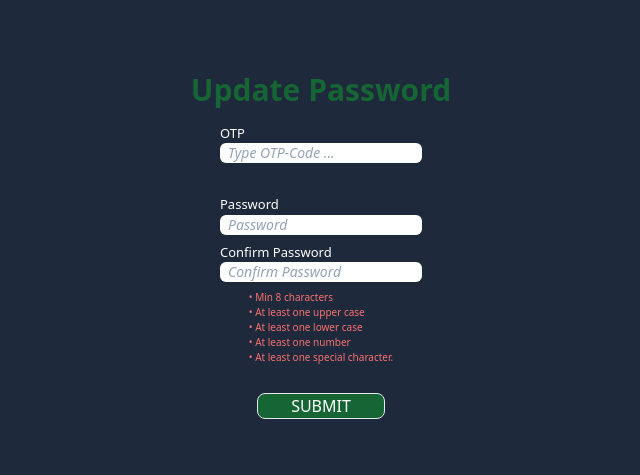
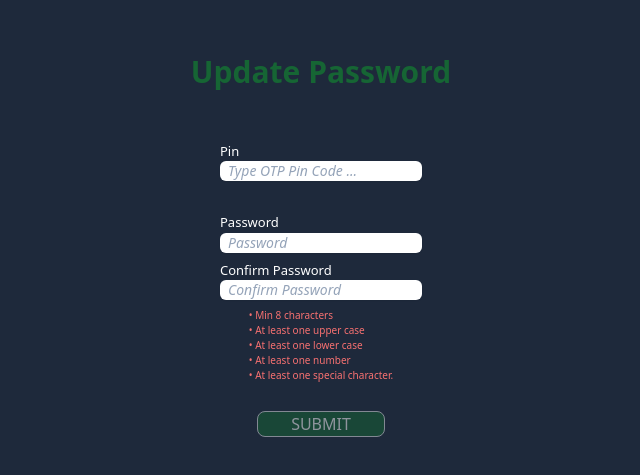
Before and after one commit to osefatul/ticket-tracker-system-CRM, a React (Create React App) app in the folder frontend/: page /update-password in a window 1280 px wide. Shown: the part 157-632 px from the top of the page, without its empty margins (319-959 px from the left). Built offline with nearby package versions, Linux system fonts and the light colour scheme.

Commit message:
PIN reset and updated have been tested and added successfully

```diff
--- a/frontend/src/features/passwordResetSlice/passwordResetAction.js
+++ b/frontend/src/features/passwordResetSlice/passwordResetAction.js
@@ -14,17 +14,13 @@ export const sendPasswordResetOtp = (email) => async dispatch => {
 	try {
 
 		dispatch(otpReqPending());
-		const data = await requestPasswordOTP(email);
+		const { status, message } = await requestPasswordOTP(email);
 
-        console.log(data);
+		if (status === "success") {
+			return dispatch(otpReqSuccess({ message, email }));
+		}
 
-        dispatch(otpReqSuccess(data));
-
-		// if (status === "success") {
-		// 	return dispatch(otpReqSuccess({ message, email }));
-		// }
-
-		// dispatch(otpReqFail(message));
+		dispatch(otpReqFail(message));
 
 	} catch (error) {
 		dispatch(otpReqFail(error.message));
--- a/frontend/src/features/passwordResetSlice/passwordResetSlice.js
+++ b/frontend/src/features/passwordResetSlice/passwordResetSlice.js
@@ -13,6 +13,7 @@ const initialState = {
 const passwordReset = createSlice({
 	name: "passwordReset",
 	initialState,
+
 	reducers: {
 		otpReqPending: state => {
 			state.isLoading = true;
--- a/frontend/src/pages/Auth.jsx
+++ b/frontend/src/pages/Auth.jsx
@@ -166,8 +166,7 @@ function Auth() {
       //REQUEST FOR RESETTING PASSWORD
       if(resetPassword){
 
-        const passwordRequest = dispatch(sendPasswordResetOtp(email));
-        console.log(passwordRequest)
+        dispatch(sendPasswordResetOtp(email));
         setMessageAddedAlert(true)//To turn on message alert
         navigate("/update-password")
       }
--- a/frontend/src/pages/ResetPassword.jsx
+++ b/frontend/src/pages/ResetPassword.jsx
@@ -1,7 +1,18 @@
 import React from 'react'
+import { useEffect } from 'react';
 import { useState } from 'react';
+import { useDispatch, useSelector } from 'react-redux';
+import { useNavigate } from 'react-router-dom';
+import { updatePassword } from '../features/passwordResetSlice/passwordResetAction';
+import Spinner from '../utils/spinner';
 
-function ResetPassword() {
+
+
+const initialState = {
+    pin: "",
+    password: "",
+    confirmPassword: "",
+    };
 
 const passwordVerificationError = {
     isLengthy: false,
@@ -11,10 +22,79 @@ function ResetPassword() {
     hasSpecialChar: false,
     confirmPassword: false,
 }
+
+
+
+function ResetPassword() {
+
+    const dispatch = useDispatch();
+    const navigate = useNavigate();
+
+    const {isLoading, status, message, email} = useSelector(state => state.resetPassword)
+
+
+    const[MessageAddedAlert, setMessageAddedAlert] = useState(false)
+    const [form, setForm] = useState(initialState);
     const [passwordError, setPasswordError] = useState(passwordVerificationError);
 
 
+    //Make the message disappear
+    useEffect(()=>{
+    setTimeout(()=>{
+        setMessageAddedAlert(false);
+    },5000)
+    },[MessageAddedAlert])
 
+
+
+    //WHEN FORM INPUTS UPDATE
+    const handleChange = (e) => {
+        const {name, value} = e.target
+        setForm({ ...form, [name]: value },);
+
+
+        //Password verificationError
+        if(name === "password"){
+            const isLengthy = value.length > 8;
+            const hasUpper = /[A-Z]/.test(value);
+            const hasLower = /[a-z]/.test(value);
+            const hasNumber = /[0-9]/.test(value);
+            const hasSpecialChar = /[!,@,#,$,%,&]/.test(value);
+
+            setPasswordError({
+            ...passwordError,
+            isLengthy,
+            hasUpper,
+            hasLower,
+            hasNumber,
+            hasSpecialChar,
+            });
+        }
+
+        if (name === "confirmPassword") {
+            setPasswordError({
+            ...passwordError,
+            confirmPassword: form.password === value,//if yes make it true or false.
+            });
+        }
+
+    };
+
+    const handleSubmit = (e) =>{
+        e.preventDefault()
+        const {pin, password} = form
+
+        try {
+        dispatch (updatePassword({pin, newPassword:password, email}))
+        setMessageAddedAlert(true)//To turn on message alert
+        setForm(initialState)
+
+        status === 'success' && navigate('/')
+
+        }catch (error){
+            console.log(error.message)
+        }
+    }
 
     return (
         <div className=" h-screen flex flex-col items-center justify-center bg-slate-800 space-x-2">
@@ -22,28 +102,48 @@ function ResetPassword() {
 
         <div className="space-y-3">
 
-            <p className='text-green-800 font-bold text-[25px] sm:text-[30px] '>
+            <p className='text-green-800 font-bold text-[25px] sm:text-[30px] mb-12'>
                 Update Password
             </p>
 
+            {/* Post Form Submission  */}
+            {MessageAddedAlert && <div className=" bg-green-800 w-[80%] text-white text-small rounded flex items-center justify-center m-3">{message}</div>}
 
-            <form className='flex flex-col items-center justify-center space-y-2 '>
+
+            <form onSubmit={handleSubmit} className='flex flex-col items-center justify-center space-y-2 '>
 
                 <div className="text-[13px] mb-6">
-                <label htmlFor="otp"
+                <label htmlFor="pin"
                 >
-                OTP
+                Pin
                 </label>
                 <input
                     className="placeholder:italic placeholder:text-slate-400 placeholder:pl-2
                     block text-slate-700 bg-white rounded-md shadow-sm sm:text-sm
                     focus:outline-none focus:border-sky-500 focus:ring-sky-500 focus:ring-1"
-                    name="otp"
-                    type="number"
-                    placeholder="Type OTP-Code ..."
+                    name="pin"
+                    type="text"
+                    placeholder="Type OTP Pin Code ..."
+                    value={form.pin}
+                    onChange={handleChange}
                     required
                     />
                 </div>
+{/*
+                <div className="text-[13px]">
+                    <label htmlFor="password">Email</label>
+                    <input
+                        className=" placeholder:italic placeholder:text-slate-400 placeholder:pl-2
+                        block text-slate-700 bg-white rounded-md shadow-sm sm:text-sm
+                        focus:outline-none focus:border-sky-500 focus:ring-sky-500 focus:ring-1 "
+                        name="email"
+                        type="email"
+                        placeholder="Email"
+                        required
+                        value={form.email}
+                        onChange={handleChange}
+                    />
+                </div> */}
 
 
 
@@ -57,6 +157,8 @@ function ResetPassword() {
                         type="password"
                         placeholder="Password"
                         required
+                        value={form.password}
+                        onChange={handleChange}
                     />
                 </div>
 
@@ -72,6 +174,8 @@ function ResetPassword() {
                     type="password"
                     placeholder="Confirm Password"
                     required
+                    value={form.confirmPassword}
+                    onChange={handleChange}
                     />
                 </div>
 
@@ -120,10 +224,12 @@ function ResetPassword() {
 
                 <div >
                     <button
-                        className="mx-auto flex items-center justify-center border rounded-lg bg-green-800 w-32 mt-5"
+                    className={`mx-auto flex items-center justify-center border rounded-lg  w-32 mt-5  bg-green-800 disabled:opacity-50 disabled:cursor-default `}
                     type ="submit"
+                    disabled ={Object.values(passwordError).includes(false)}
                     >
-                            SUBMIT
+                        SUBMIT {" "}
+                        {isLoading && <Spinner/>}
                     </button>
                 </div>
             </form>
```
Lines whose indentation alone changed are shown as unchanged.
